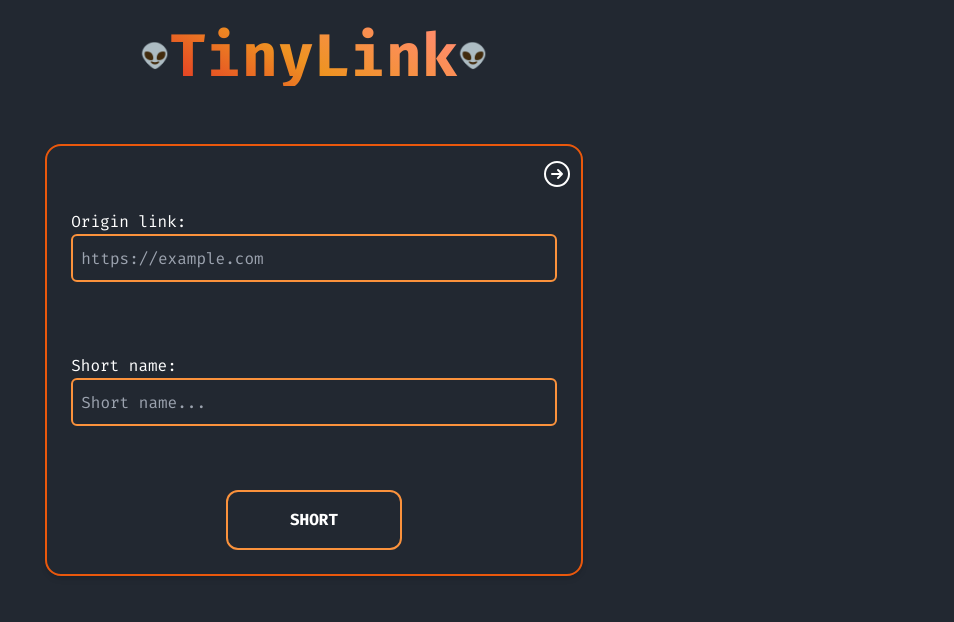
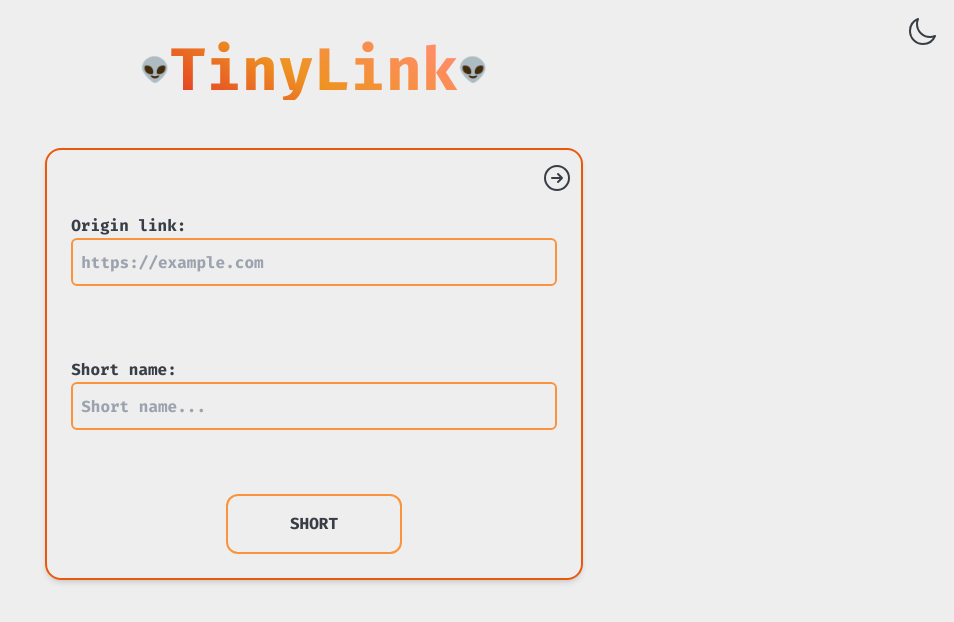
Before and after one commit to Ianmello10/tiny-link, a SvelteKit app: page / in a window 1280 px wide. Shown: the top 622 px of the page, without its empty margins (326-1280 px from the left). Built offline with nearby package versions, Linux system fonts and the light colour scheme.

Commit message:
feat: increase app dark-mode

```diff
--- a/src/app.html
+++ b/src/app.html
@@ -1,12 +1,12 @@
 <!DOCTYPE html>
-<html lang="en">
+<html lang="en" >
 	<head>
 		<meta charset="utf-8" />
 		<link rel="icon" href="%sveltekit.assets%/favicon.png" />
 		<meta name="viewport" content="width=device-width, initial-scale=1" />
 		%sveltekit.head%
   </head>
-	<body class="bg-[#222831]" data-sveltekit-preload-data="hover">
+	<body class="" data-sveltekit-preload-data="hover">
 		<div style="display: contents">%sveltekit.body%</div>
 	</body>
 </html>
--- a/src/components/FormComponent.svelte
+++ b/src/components/FormComponent.svelte
@@ -102,10 +102,10 @@ function shorterLink(){
 {/if}
 
 
-  <form class=" w-[90%] lg:w-[60%] mx-auto mt-0 h-auto p-4 top-10 relative text-white flex flex-col justify-evenly
+  <form class=" w-[90%] lg:w-[60%] mx-auto mt-0 h-auto p-4 top-10 relative flex flex-col justify-evenly
    m-4 rounded-2xl shadow-md border-2 border-orange-600">
 
-			<button class="absolute right-2 top-2 w-8 h-10" on:click={handleClick}>
+			<button type="button" class="absolute right-2 top-2 w-8 h-10" on:click={handleClick}>
 	<svg xmlns="http://www.w3.org/2000/svg" fill="none" viewBox="0 0 24 24" stroke-width="1.5" stroke="currentColor" class="w-8 h-8">
   <path stroke-linecap="round" stroke-linejoin="round" d="M12.75 15l3-3m0 0l-3-3m3 3h-7.5M21 12a9 9 0 11-18 0 9 9 0 0118 0z" />
 </svg>
--- a/src/components/showLinks.svelte
+++ b/src/components/showLinks.svelte
@@ -1,7 +1,7 @@
 
 <script lang="ts">
-import {dataLinks, handleChange} from '../store.js'
-import { fade } from 'svelte/transition';
+import {dataLinks, handleChange, themeStore} from '../store.js'
+import { fade,fly } from 'svelte/transition';
 import type {Link} from '$lib/types.js'
 
 
@@ -30,13 +30,14 @@ function deleteLink(id: string): void{
 
 </script>
 
-<h2 class="mt-10 text-white text-center text-2xl font-bold">My Links</h2>
-<div class="scrollable w-[90%] flex  flex-col  lg:w-[60%] overflow-auto mx-auto mt-4  h-[400px]
-  rounded-md shadow-md  m-4 border-orange-600 ">
+<h2 class="mt-6 text-white text-center text-2xl font-bold ">My Links</h2>
+<div 	in:fly={{ x: -400, duration: 900 }}
+			out:fly={{ x: -400, duration: 380 }} class:scrollable={$themeStore === 'dark'} class=" w-[90%] flex  flex-col py-4  lg:w-[60%] overflow-auto mx-auto mt-4  h-[400px]
+  rounded-md shadow-md  m-4 border-orange-600  bg-white/60 text-[#393E46] dark:bg-[#222831] dark:text-white">
 
   <div class="relative ">
 
-    <button on:click={handleClick} class="absolute right-3 text-white top-1 w-8 h-8">
+    <button on:click={handleClick} class="absolute right-3 top-1 w-8 h-8">
 
       <svg xmlns="http://www.w3.org/2000/svg" fill="none" viewBox="0 0 24 24" stroke-width="1.5" stroke="currentColor" class="w-8 h-8">
   <path stroke-linecap="round" stroke-linejoin="round" d="M11.25 9l-3 3m0 0l3 3m-3-3h7.5M21 12a9 9 0 11-18 0 9 9 0 0118 0z" />
@@ -45,7 +46,7 @@ function deleteLink(id: string): void{
 
     </button>
 
-  <div class="w-full flex flex-col p-4 mt-4  text-white  justify-around   items-center">
+  <div class="w-full flex flex-col p-6 mt-4    justify-around   items-center">
 
      {#if $dataLinks !== 'undefined' && $dataLinks !== null }
 
@@ -102,7 +103,7 @@ function deleteLink(id: string): void{
 
 
 .scrollable::-webkit-scrollbar {
- width: 10px; /* Width of the scrollbar */
+ width: 12.5px; /* Width of the scrollbar */
  }
 
  .scrollable::-webkit-scrollbar-track {
--- /dev/null
+++ b/src/components/toggleTheme.svelte
@@ -0,0 +1,28 @@
+
+<script lang="ts">
+import { themeStore } from '../store.js'
+
+
+ function toggleTheme(){
+
+    $themeStore === 'dark' ? $themeStore = 'light' : $themeStore = 'dark'
+  }
+
+
+</script>
+
+
+  <button on:click={toggleTheme} class="absolute right-4 top-4" >
+    {#if $themeStore === 'dark'}
+    <svg xmlns="http://www.w3.org/2000/svg" fill="none" viewBox="0 0 24 24" stroke-width="1.5" stroke="currentColor" class="w-6 h-6 lg:w-8 lg:h-8">
+  <path stroke-linecap="round" stroke-linejoin="round" d="M12 3v2.25m6.364.386l-1.591 1.591M21 12h-2.25m-.386 6.364l-1.591-1.591M12 18.75V21m-4.773-4.227l-1.591 1.591M5.25 12H3m4.227-4.773L5.636 5.636M15.75 12a3.75 3.75 0 11-7.5 0 3.75 3.75 0 017.5 0z" />
+
+</svg>
+      {:else}
+ <svg xmlns="http://www.w3.org/2000/svg" fill="none" viewBox="0 0 24 24" stroke-width="1.5" stroke="currentColor" class="w-6 h-6 lg:w-8 lg:h-8">
+  <path stroke-linecap="round" stroke-linejoin="round" d="M21.752 15.002A9.718 9.718 0 0118 15.75c-5.385 0-9.75-4.365-9.75-9.75 0-1.33.266-2.597.748-3.752A9.753 9.753 0 003 11.25C3 16.635 7.365 21 12.75 21a9.753 9.753 0 009.002-5.998z" />
+</svg>
+
+
+      {/if}
+</button>
--- a/src/routes/+layout.svelte
+++ b/src/routes/+layout.svelte
@@ -1,16 +1,19 @@
 
 <script lang="ts">
-
 import '../app.css'
 import '@fontsource/fira-mono/400.css';
 import '@fontsource/fira-mono/500.css';
 import '@fontsource/fira-mono/700.css';
+import {themeStore} from '../store.js'
+
+
 
 </script>
 
+<main class="h-screen w-full"  class:dark={$themeStore === 'dark'}  >
 
   <slot/>
-
+</main>
 
 <style>
 
--- a/src/routes/+page.svelte
+++ b/src/routes/+page.svelte
@@ -1,8 +1,10 @@
 <script lang="ts">
 	import ShowLinks from '../components/showLinks.svelte';
 	import FormComponent from '../components/FormComponent.svelte';
-	import { fade, fly } from 'svelte/transition';
-	import { handleChange } from '../store.js';
+	import ToggleTheme from '../components/toggleTheme.svelte';
+  import { fade, fly } from 'svelte/transition';
+  import { handleChange } from '../store.js';
+
 
 
 
@@ -12,10 +14,16 @@ function handleClick() {
 
   }
 
+
+
 </script>
 
 
-<div class="flex h-20 mt-4 items-center justify-center">
+  <div  class="transition-colors duration-800 ease-linear h-full w-full bg-[#EEEEEE] font-semibold text-[#393E46] dark:bg-[#222831] dark:text-white ">
+
+   <ToggleTheme />
+
+<div class="flex pt-14 lg:pt-10   items-center justify-center">
 
   <span class="text-2xl block">👽</span>
 
@@ -24,8 +32,7 @@ function handleClick() {
   <span class="block text-2xl">👽</span>
 
 
-</div>
-
+  </div>
 <div class=" w-full mt-2 md:w-[70%] h-auto mx-auto flex justify-center">
 
   {#if $handleChange}
@@ -36,8 +43,8 @@ function handleClick() {
 
 	{#if $handleChange === false}
 		<div
-			in:fly={{ x: -400, duration: 900 }}
-			out:fly={{ x: -400, duration: 380 }}
+			in:fly={{ x: -400, duration: 280 }}
+			out:fly={{ x: -400, duration: 280 }}
 			class="drop w-full h-screen fixed top-0"
 		>
 			<ShowLinks />
@@ -48,7 +55,7 @@ function handleClick() {
 
 
 </div>
-
+</div>
 
 <style>
 	.font-gradient {
--- a/src/store.js
+++ b/src/store.js
@@ -17,3 +17,19 @@ export const dataLinks = writable(browser && storedLinks);
 
 
 export const handleChange = writable(true)
+
+
+const theme = JSON.parse(browser && localStorage.getItem('theme')) || 'light'
+
+
+export const themeStore = writable(theme)
+
+
+themeStore.subscribe((value) => {
+
+
+   if(browser){
+
+     localStorage.theme = JSON.stringify(value)
+
+} })
--- a/tailwind.config.js
+++ b/tailwind.config.js
@@ -1,6 +1,7 @@
 /** @type {import('tailwindcss').Config} */
 export default {
   content: ['./src/**/*.{html,js,svelte,ts}'],
+  darkMode: 'class',
   theme: {
     extend: {},
   },
```
Also changed, not shown: 1 other file (tests, documents, lock files or other folders).
